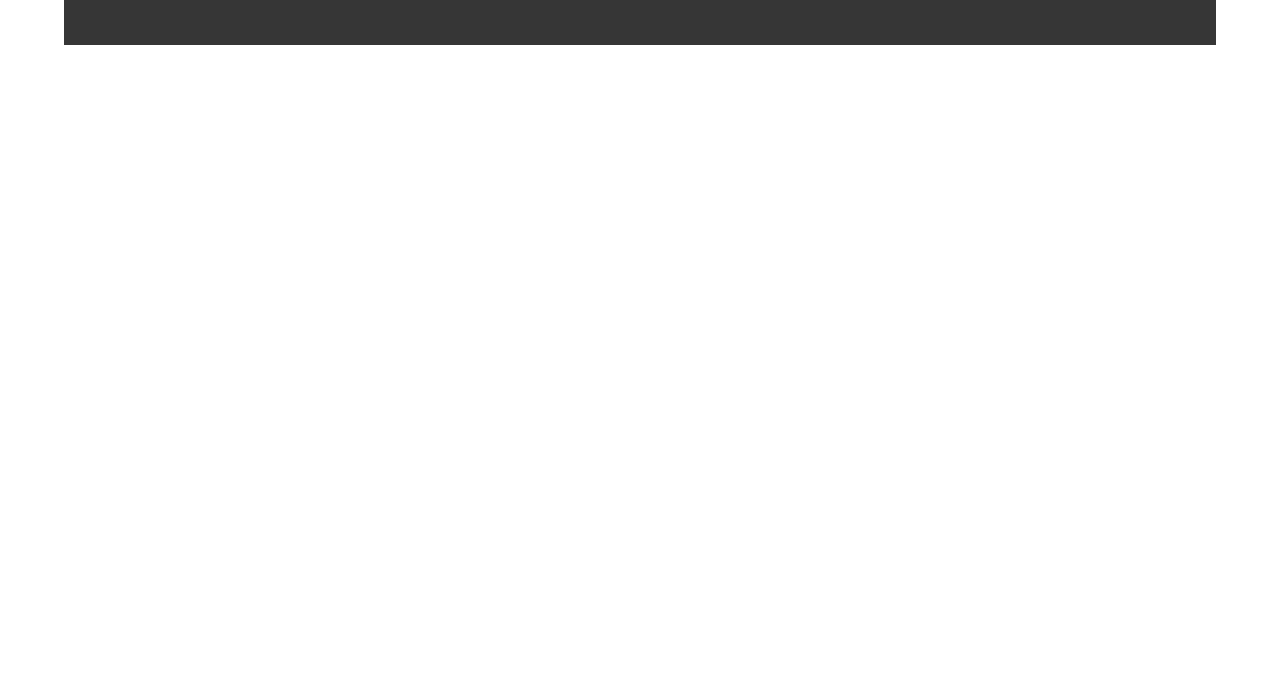
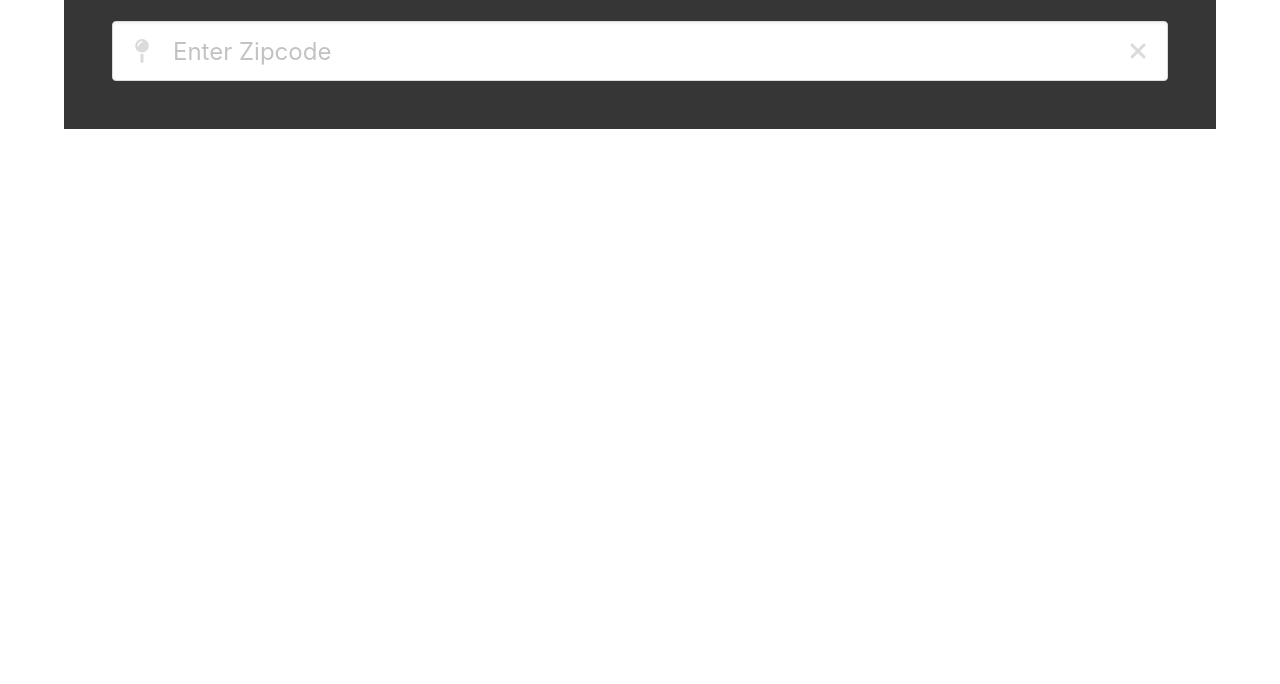
Before and after one commit to dstearle/js-fetch-bulma, a plain HTML site: page index.html in a window 1280 px wide. Shown: the part 116-800 px from the top of the page. Drawn offline with nearby package versions, Linux system fonts and the light colour scheme.

Commit message:
Created form with icons and fixed font awesome icons

```diff
--- a/index.html
+++ b/index.html
@@ -11,6 +11,9 @@
 
         <!-- Bulma CSS CDN -->
         <link rel="stylesheet" href="https://cdnjs.cloudflare.com/ajax/libs/bulma/0.9.4/css/bulma.css" integrity="sha512-SI0aF82pT58nyOjCNfyeE2Y5/KHId8cLIX/1VYzdjTRs0HPNswsJR+aLQYSWpb88GDJieAgR4g1XWZvUROQv1A==" crossorigin="anonymous" referrerpolicy="no-referrer" />
+
+        <!-- Font Awesome Kit -->
+        <script src="https://kit.fontawesome.com/f5d212432e.js" crossorigin="anonymous"></script>
 
         <!-- Font Awesome CDN -->
         <link rel="stylesheet" href="https://cdn.jsdelivr.net/npm/@fortawesome/fontawesome-free@6.1.1/css/fontawesome.min.css" integrity="sha384-zIaWifL2YFF1qaDiAo0JFgsmasocJ/rqu7LKYH8CoBEXqGbb9eO+Xi3s6fQhgFWM" crossorigin="anonymous">
@@ -30,6 +33,41 @@
             <!-- Subtitle -->
             <h2 class="subtitle">Enter a zipcode to get the location info</h2>
 
+            <!-- Form -->
+            <form id="zipForm">
+
+                <div class="field">
+
+                    <div class="control has-icons-left has-icons-right">
+
+                        <!-- Zipcode Input -->
+                        <input
+                            type="text"
+                            class="input zip is-large"
+                            placeholder="Enter Zipcode"
+                        >
+
+                        <!-- Pin Icon -->
+                        <span class="icon is-small is-left">
+                            <i class="fa fa-map-pin"></i>
+                        </span>
+
+                        <!-- Check Icon -->
+                        <span class="icon is-small is-right">
+                            <!-- <i class="fa fa-check"></i> -->
+                        </span>
+
+                        <!-- X Icon -->
+                        <span class="icon is-small is-right">
+                            <i class="fa-solid fa-xmark"></i>
+                        </span>
+
+                    </div>
+
+                </div>
+
+            </form>
+
         </section>
 
     </body>
```
